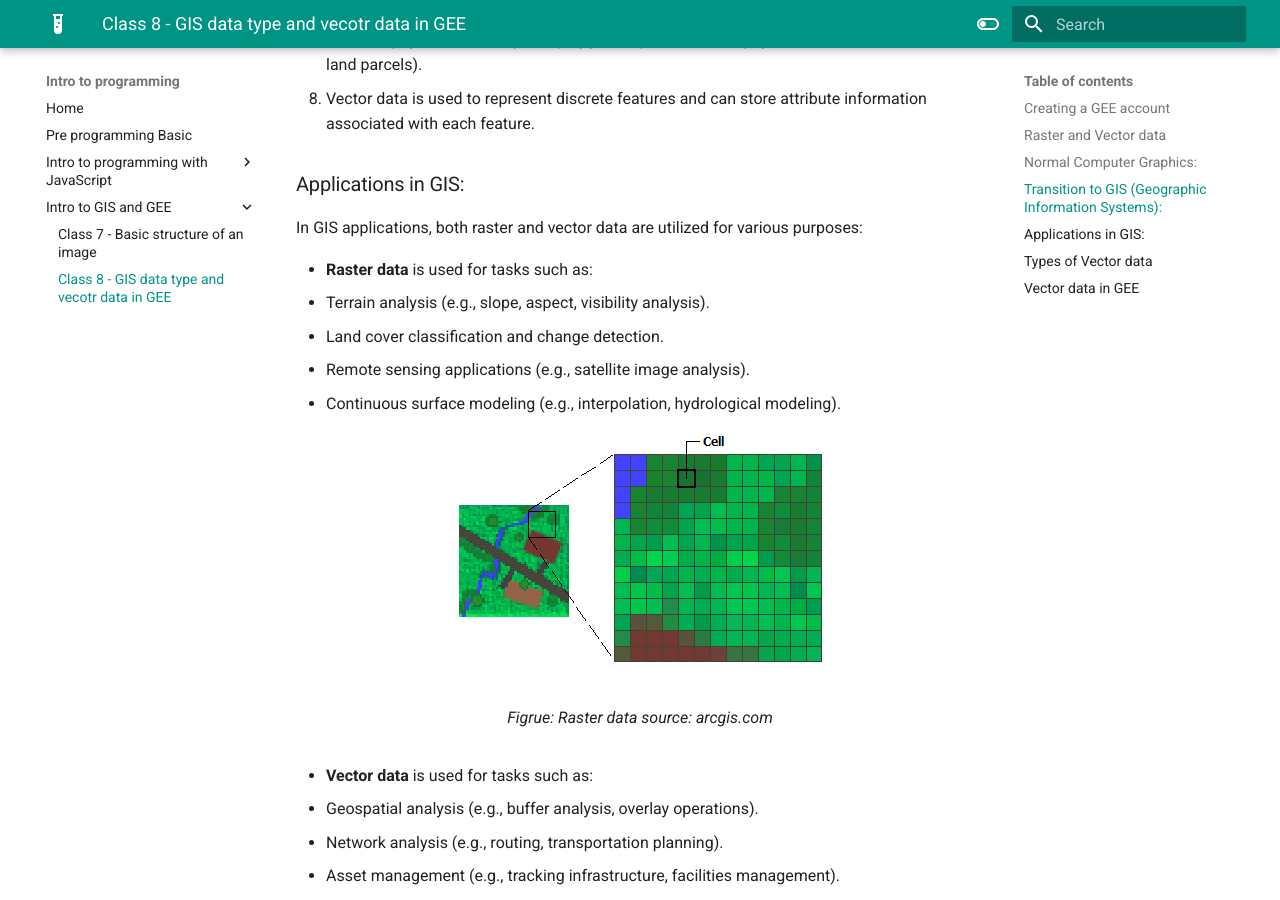
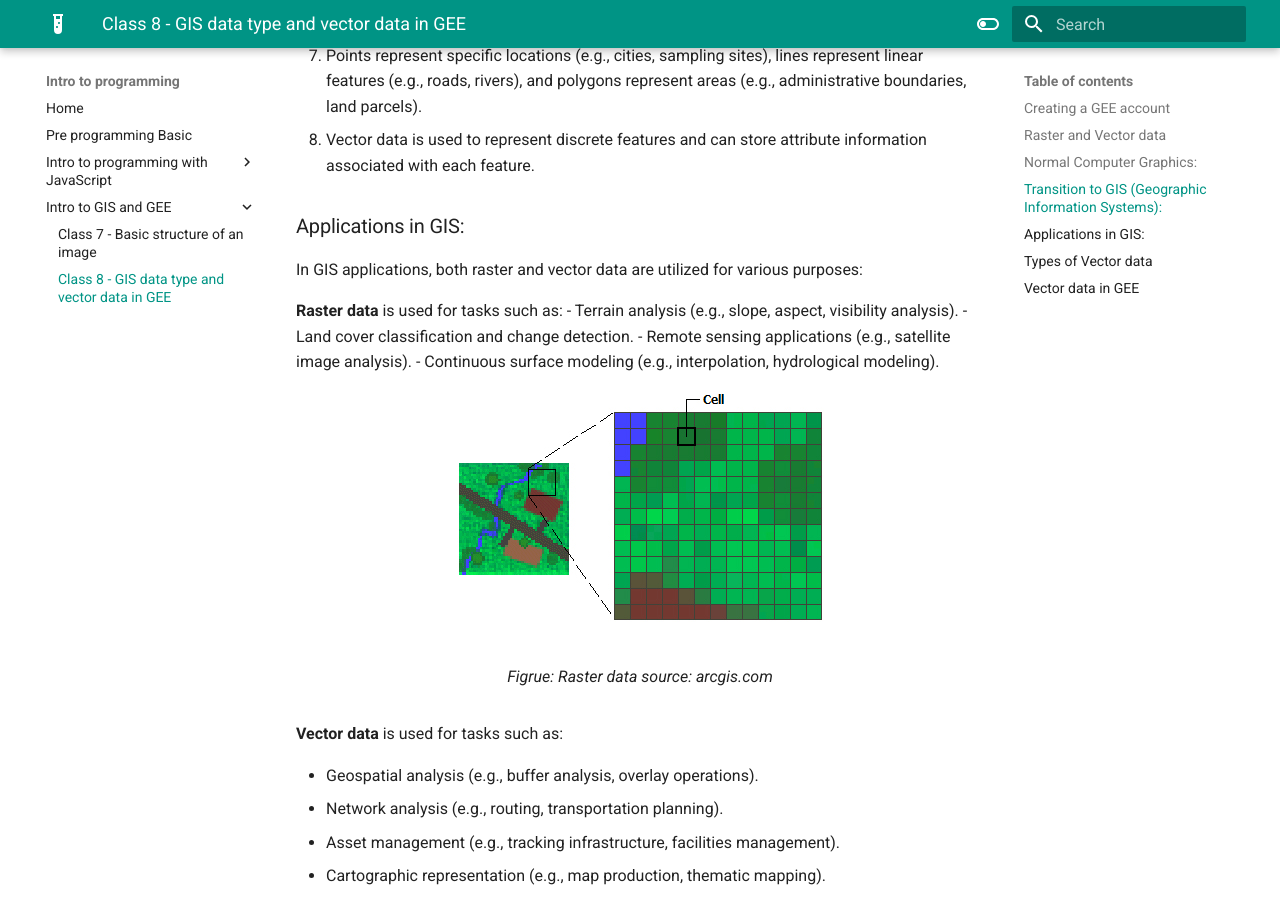
Before and after one commit to ramiz-moktader/geospatial-programming-course, an MkDocs documentation site: the page built from docs/raster-vector-data-in-gee.md, in a window 1280 px wide and 900 px high, scrolled down 1572 px. Built offline with MkDocs 1.6.1 and Material for MkDocs 9.7.7, drawn with Linux system fonts in a browser that asks for light colours; some of the changed text lies outside the part shown.

Commit message:
fixed the issues with bullet points in class 8 reading materials

```diff
--- a/docs/raster-vector-data-in-gee.md
+++ b/docs/raster-vector-data-in-gee.md
@@ -17,10 +18,10 @@ Raster and vector data are two fundamental types of spatial data used in Geograp
 In computer graphics, two primary methods are used to represent images: **vector graphics** and **raster graphics**.
 
 1. **Raster Graphics**:
-   - Raster graphics, also known as bitmap graphics, are composed of a grid of pixels, where each pixel contains color information.
-   - These images are resolution-dependent, meaning they can lose quality when scaled up.
-   - Common file formats for raster graphics include JPEG, PNG, and GIF.
-   - Raster images are suitable for photographs and complex images with varying colors and shades.
+   * Raster graphics, also known as bitmap graphics, are composed of a grid of pixels, where each pixel contains color information.
+   * These images are resolution-dependent, meaning they can lose quality when scaled up.
+   * Common file formats for raster graphics include JPEG, PNG, and GIF.
+   * Raster images are suitable for photographs and complex images with varying colors and shades.
 
 2. **Vector Graphics**:
    - Vector graphics are composed of mathematical formulas that define shapes and lines.
@@ -47,17 +48,19 @@ When we transition to the realm of Geographic Information Systems (GIS), both ve
 
 In GIS applications, both raster and vector data are utilized for various purposes:
 
-- **Raster data** is used for tasks such as:
+**Raster data** is used for tasks such as:
   - Terrain analysis (e.g., slope, aspect, visibility analysis).
   - Land cover classification and change detection.
   - Remote sensing applications (e.g., satellite image analysis).
   - Continuous surface modeling (e.g., interpolation, hydrological modeling).
+
 <figure markdown="span">
 ![Raster image](images/raster-data.jpg)
   <figcaption>Figrue: Raster data source: arcgis.com </figcaption>
 </figure>
 
-- **Vector data** is used for tasks such as:
+**Vector data** is used for tasks such as:
+
   - Geospatial analysis (e.g., buffer analysis, overlay operations).
   - Network analysis (e.g., routing, transportation planning).
   - Asset management (e.g., tracking infrastructure, facilities management).
--- a/mkdocs.yml
+++ b/mkdocs.yml
@@ -13,7 +13,7 @@ nav:
         - Class 6 - Object: js-objects-class6.md
   - Intro to GIS and GEE:
      - Class 7 - Basic structure of an image: image-formation-class7.md
-     - Class 8 - GIS data type and vecotr data in GEE: raster-vector-data-in-gee.md
+     - Class 8 - GIS data type and vector data in GEE: raster-vector-data-in-gee.md
 
 
 site_author: Ramiz moktader
```
Also changed, not shown: other parts of docs/raster-vector-data-in-gee.md (+2 -1 lines), docs/index.md (+4 -0 lines).
